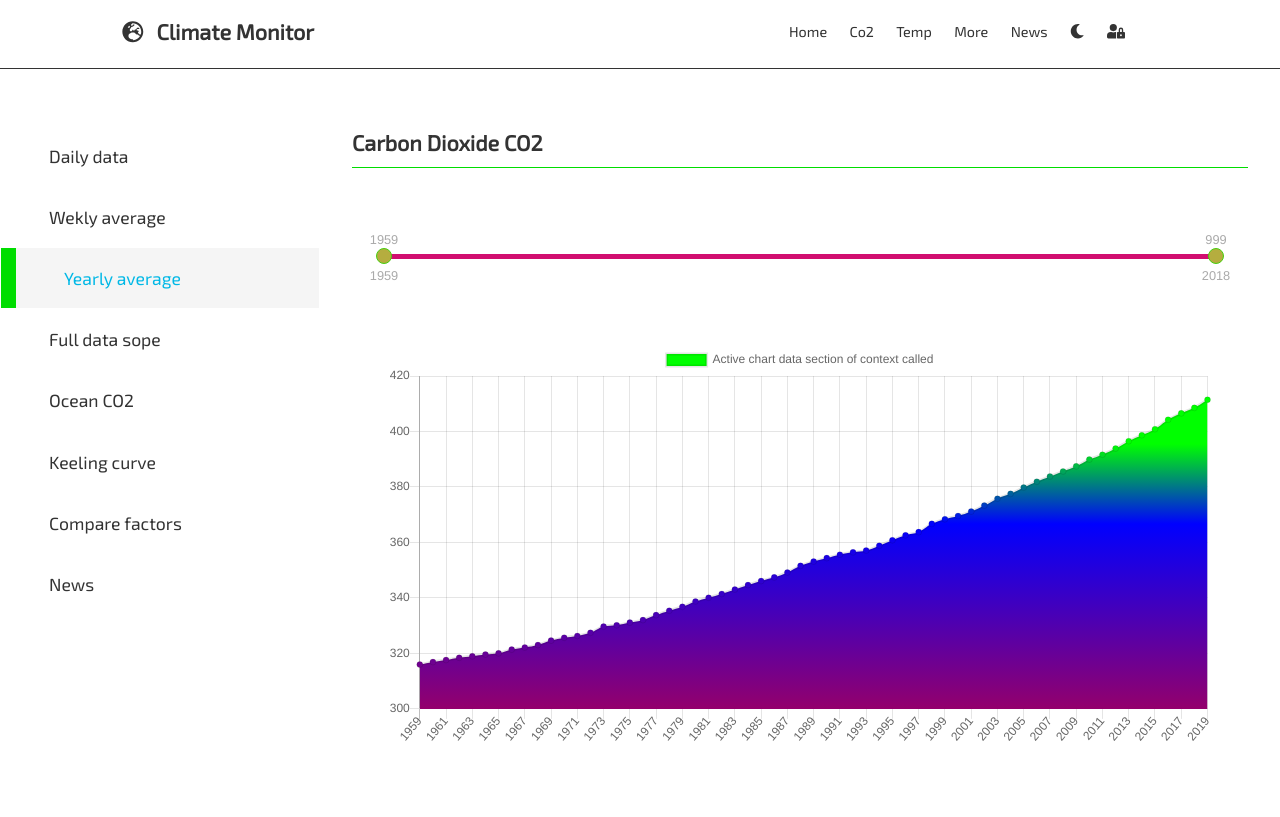
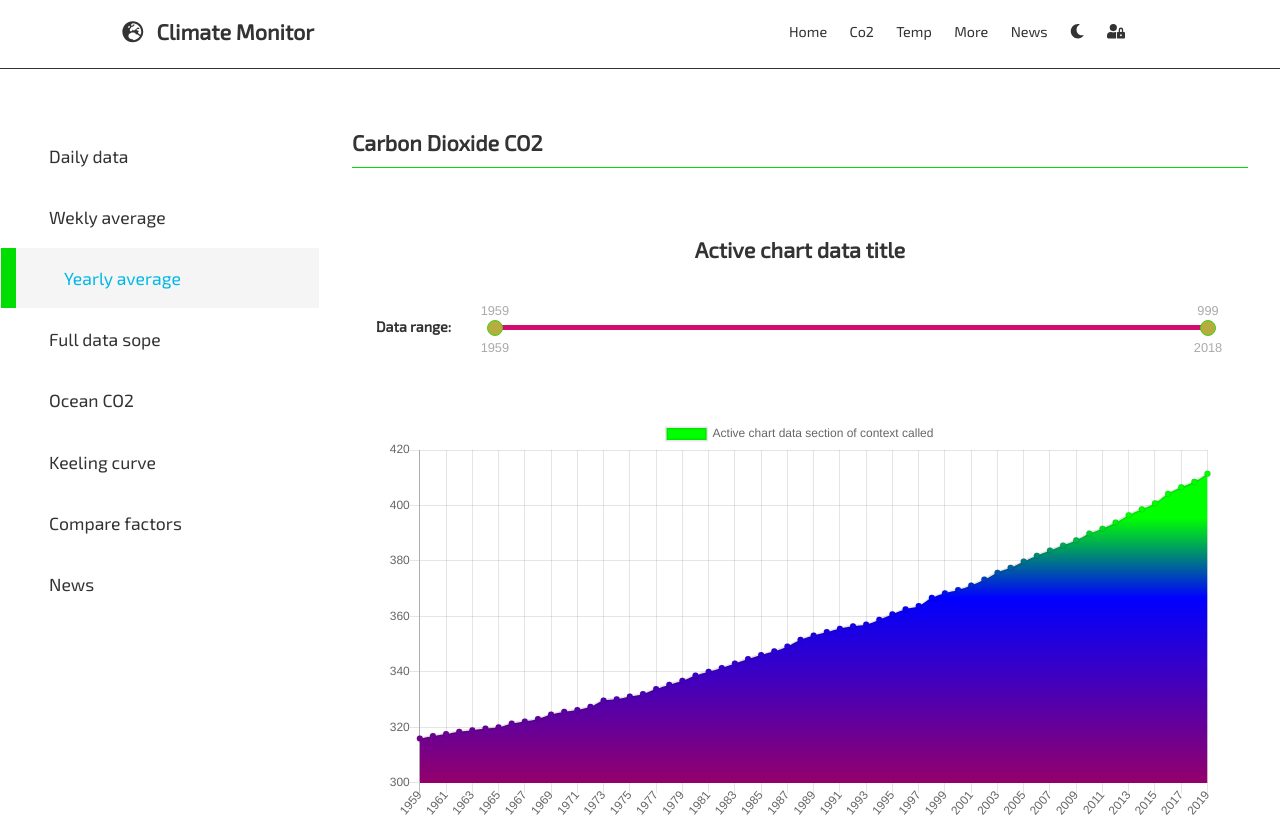
Before and after one commit to TomaszPietrzykowski/climate-monitor-archive, a React (Create React App) app: page / in a window 1280 px wide. Shown: the top 817 px of the page. Built offline with nearby package versions, Linux system fonts and the light colour scheme.

Commit message:
slider component reworked

```diff
--- a/src/components/CarbonChartSlider.js
+++ b/src/components/CarbonChartSlider.js
@@ -14,20 +14,37 @@ const CarbonChartSlider = () => {
     updateActiveValues(value)
   }
   return (
+    <div>
       <div
-      className="slider"
-      style={{ padding: "1rem 2.5rem", margin: "1.5rem" }}
+        className="header"
+        style={{ marginBottom: "2rem", textAlign: "center" }}
       >
+        <h2>{activeChartData.title}</h2>
+      </div>
+
+      <div
+        style={{
+          padding: "1rem 4.5rem 1rem 3.5rem",
+          display: "flex"
+        }}
+      >
+        <div className="label" style={{ flex: "1" }}>
+          <h4>Data range:</h4>
+        </div>
+        <div className="slider" style={{ flex: "6", paddingTop: "0.3rem" }}>
           <InputRange
             maxValue={initialRange.max - 1}
             minValue={0}
             formatLabel={value =>
-          `${activeChartData.labels[value - 1] || activeChartData.labels[0]}`
+              `${activeChartData.labels[value - 1] ||
+                activeChartData.labels[0]}`
             }
             value={value}
             onChange={value => updateZoom(value)}
           />
         </div>
+      </div>
+    </div>
   )
 }
 
```
Lines whose indentation alone changed are shown as unchanged.
